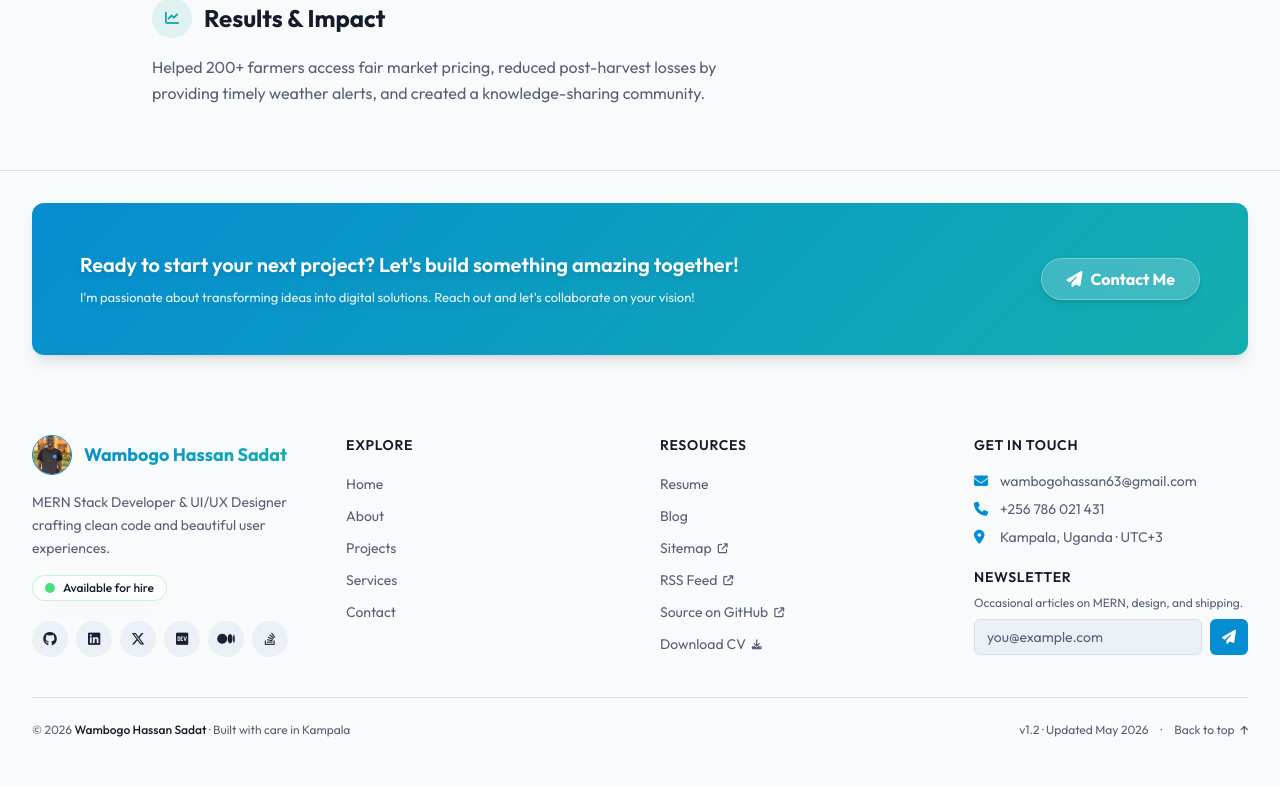
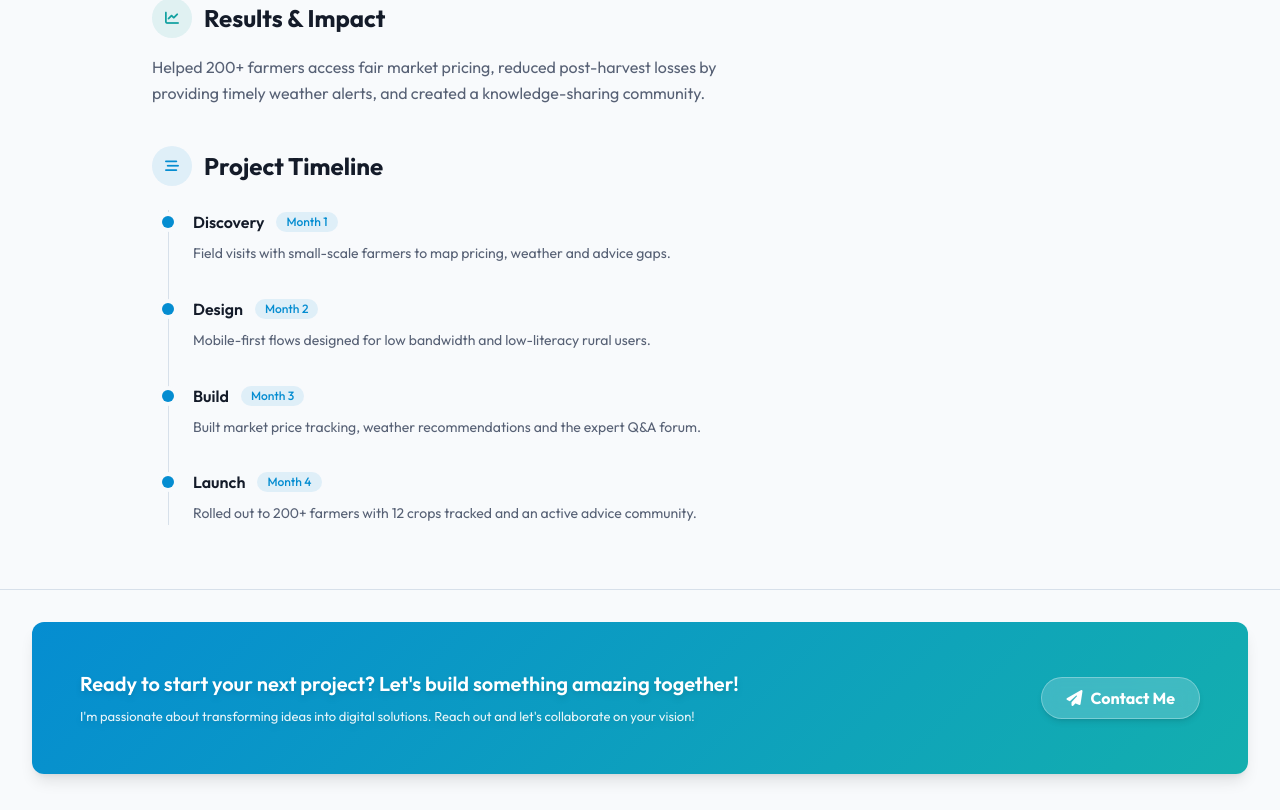
Before and after one commit to Chemistry2i/portfolio, a React (Vite) app: page /project/agri-buddy in a window 1280 px wide. Shown: the part 1750-2560 px from the top of the page. Before the commit the page ends 2536 px from the top, so only its background shows below. Built offline with nearby package versions, Linux system fonts and the light colour scheme.

Commit message:
Changes
Co-authored-by: Chemistry2i <88153306+Chemistry2i@users.noreply.github.com>

```diff
--- a/src/pages/ProjectCaseStudy.tsx
+++ b/src/pages/ProjectCaseStudy.tsx
@@ -171,6 +171,30 @@ const ProjectCaseStudy = () => {
               </h2>
               <p className="text-muted-foreground leading-relaxed">{project.results}</p>
             </div>
+
+            {/* Timeline */}
+            <div>
+              <h2 className="text-xl md:text-2xl font-bold mb-6 flex items-center gap-3">
+                <span className="w-10 h-10 rounded-full bg-primary/10 flex items-center justify-center">
+                  <i className="fas fa-stream text-primary text-sm" />
+                </span>
+                Project Timeline
+              </h2>
+              <ol className="relative border-l border-border ml-4 space-y-8">
+                {project.timeline.map((step) => (
+                  <li key={step.phase} className="pl-6">
+                    <span className="absolute -left-[7px] mt-1.5 w-3 h-3 rounded-full bg-primary ring-4 ring-background" />
+                    <div className="flex flex-wrap items-center gap-x-3 gap-y-1">
+                      <h3 className="font-semibold text-foreground">{step.phase}</h3>
+                      <span className="text-xs font-medium text-primary bg-primary/10 rounded-full px-2.5 py-0.5">
+                        {step.period}
+                      </span>
+                    </div>
+                    <p className="text-muted-foreground text-sm mt-2 leading-relaxed">{step.detail}</p>
+                  </li>
+                ))}
+              </ol>
+            </div>
           </div>
 
           {/* Sidebar */}
```
